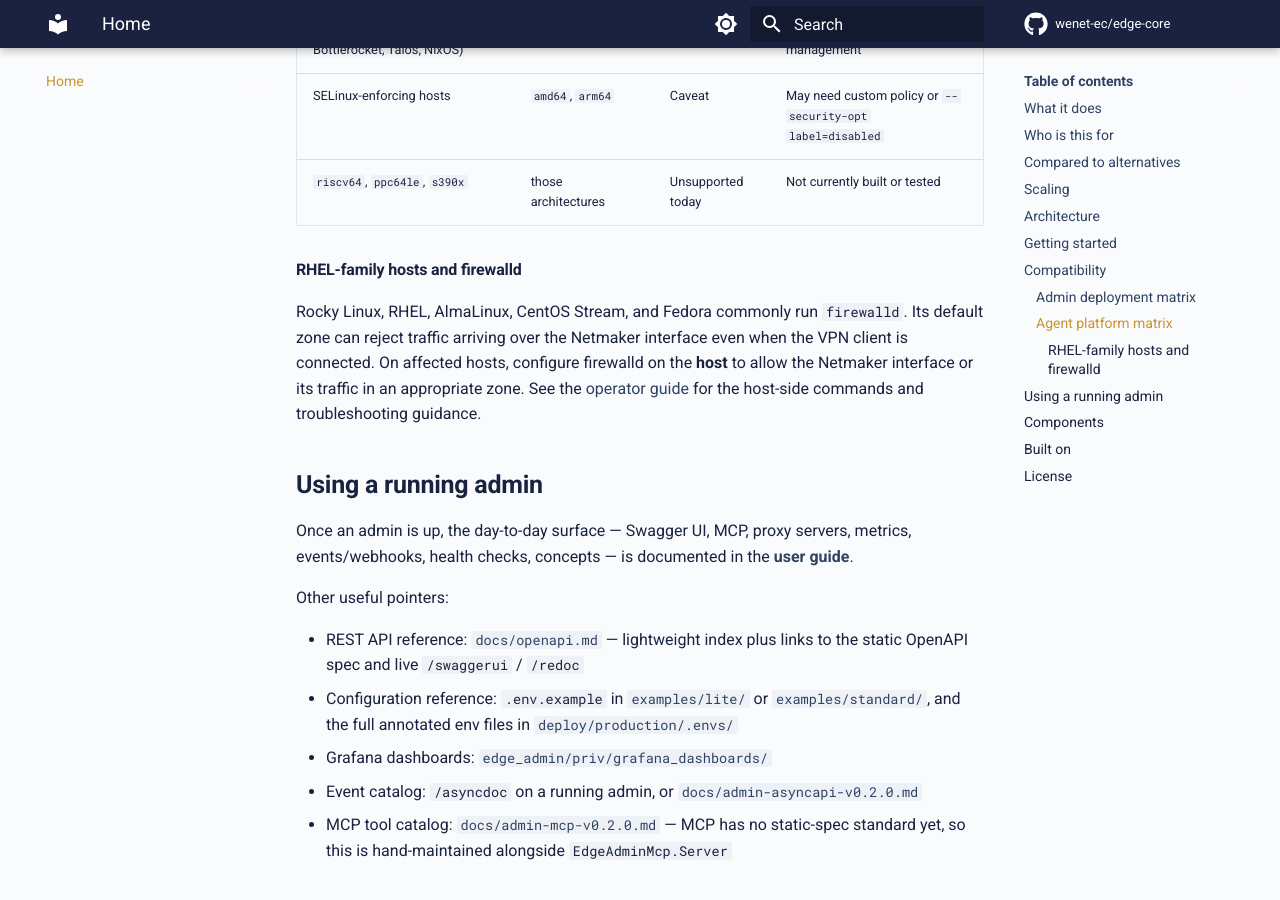
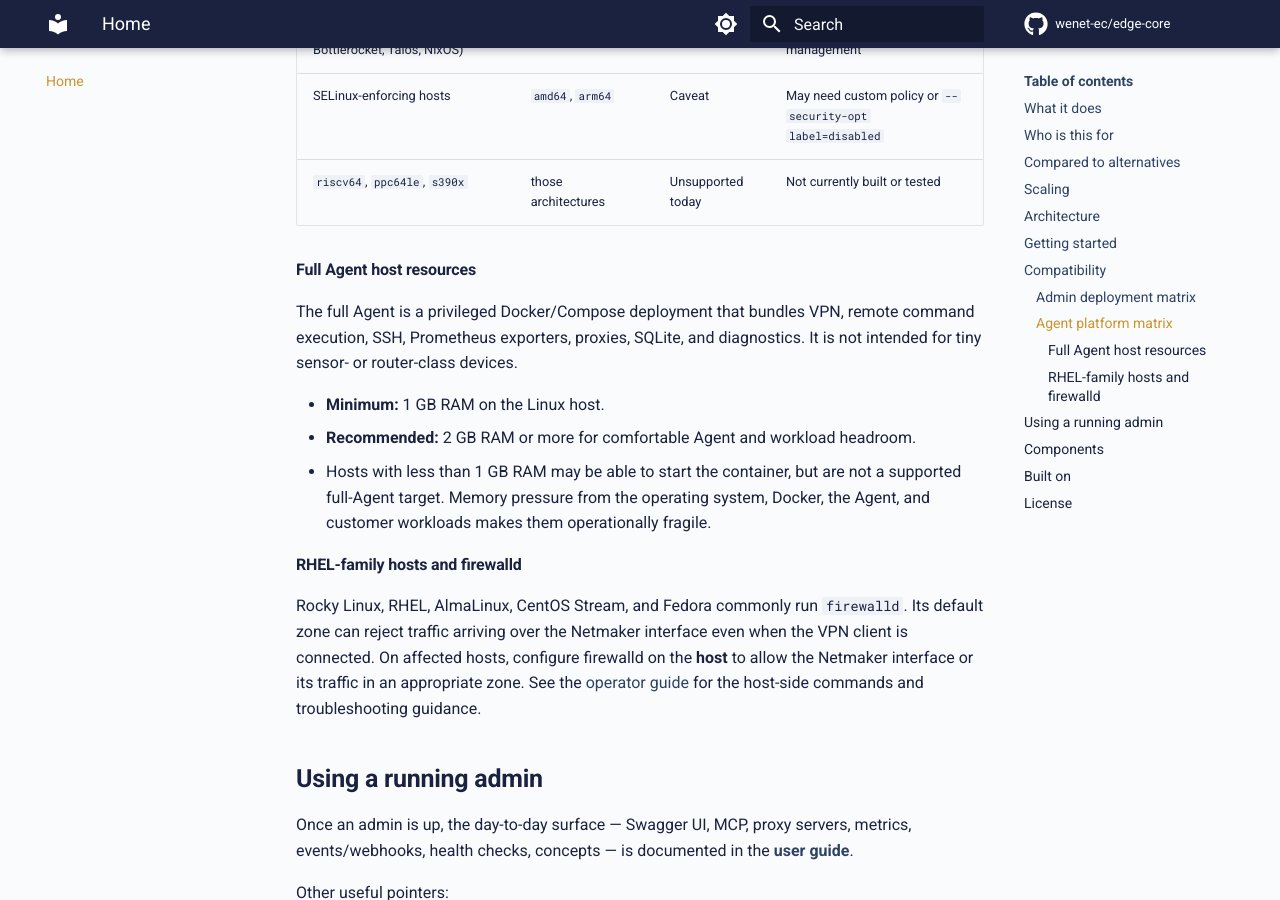
Before and after one commit to wenet-ec/edge-core, an MkDocs documentation site: the page built from docs/index.md, in a window 1280 px wide and 900 px high, scrolled down 6991 px. Built offline with MkDocs 1.6.1 and Material for MkDocs 9.7.7, drawn with Linux system fonts in a browser that asks for light colours; comment, search, counter and statistics services are not loaded.

Commit message:
docs: specify host requirements for agents

```diff
--- a/README.md
+++ b/README.md
@@ -168,6 +168,18 @@ Edge Agent ships as a Debian-slim container, so the agent process itself is port
 | SELinux-enforcing hosts | `amd64`, `arm64` | Caveat | May need custom policy or `--security-opt label=disabled` |
 | `riscv64`, `ppc64le`, `s390x` | those architectures | Unsupported today | Not currently built or tested |
 
+#### Full Agent host resources
+
+The full Agent is a privileged Docker/Compose deployment that bundles VPN,
+remote command execution, SSH, Prometheus exporters, proxies, SQLite, and
+diagnostics. It is not intended for tiny sensor- or router-class devices.
+
+- **Minimum:** 1 GB RAM on the Linux host.
+- **Recommended:** 2 GB RAM or more for comfortable Agent and workload headroom.
+- Hosts with less than 1 GB RAM may be able to start the container, but are not
+  a supported full-Agent target. Memory pressure from the operating system,
+  Docker, the Agent, and customer workloads makes them operationally fragile.
+
 #### RHEL-family hosts and firewalld
 
 Rocky Linux, RHEL, AlmaLinux, CentOS Stream, and Fedora commonly run
```
Also changed, not shown: docs/architecture.md (+9 -0 lines).
